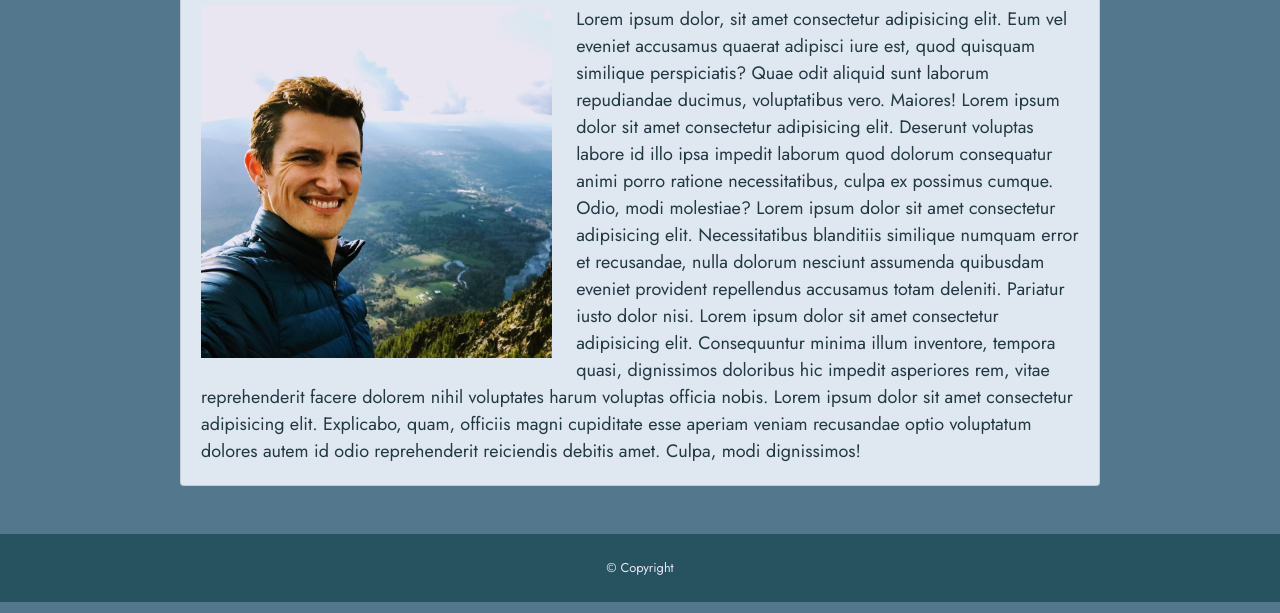
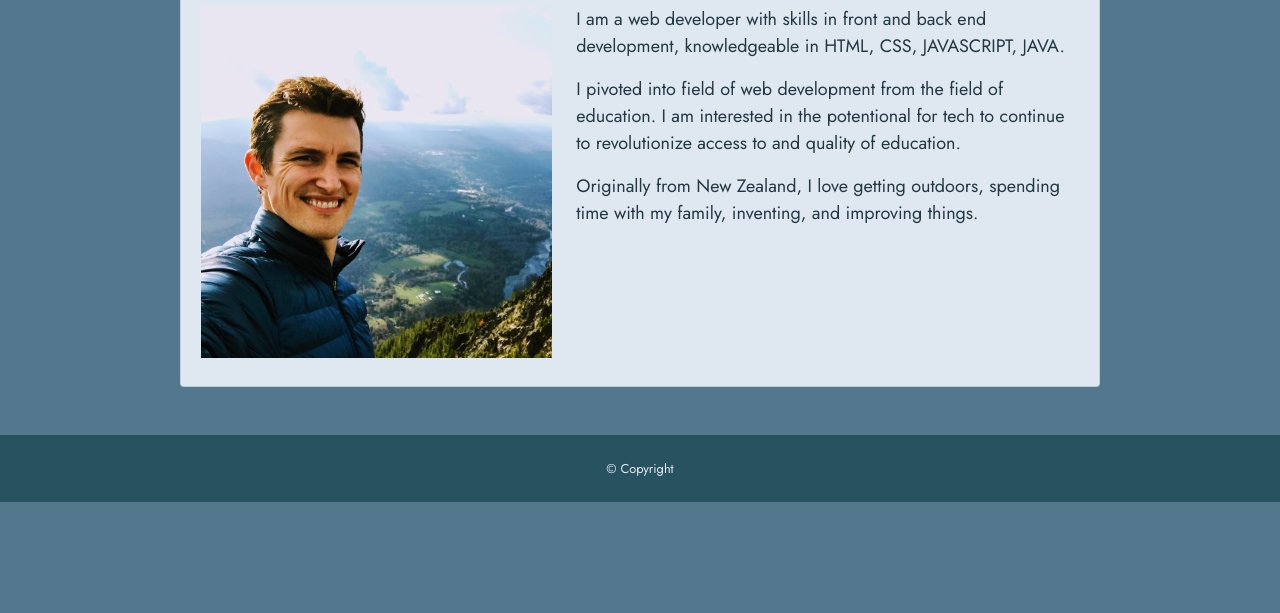
Before and after one commit to domjparker/portfolio, a plain HTML site: page index.html in a window 1280 px wide. Shown: the part 187-800 px from the top of the page. Drawn offline with nearby package versions, Linux system fonts and the light colour scheme; a web font is replaced by a local one.

Commit message:
replaced lorem with initial text on bio.

```diff
--- a/index.html
+++ b/index.html
@@ -18,7 +18,6 @@
   </head>
 
   <body>
-
     <!-- navigation -->
     <nav class="navbar navbar-expand-md navbar-custom">
       <!-- container for both navbar-brand and navbar-nav -->
@@ -54,7 +53,6 @@
       <div class="row">
         <div class="col-md-1"></div>
         <div class="col-md-10">
-
           <!-- About Me Card -->
           <section>
             <div class="card section card-body">
@@ -69,36 +67,26 @@
                     class="img-fluid profileimage float-left mr-4 mb-2"
                     src="/Assets/Images/profileimage.jpg"
                     alt="image of Dominic Parker"
-                   />
-                   <p class="card-text">
-                     Lorem ipsum dolor, sit amet consectetur adipisicing elit.
-                     Eum vel eveniet accusamus quaerat adipisci iure est, quod
-                    quisquam similique perspiciatis? Quae odit aliquid sunt
-                    laborum repudiandae ducimus, voluptatibus vero. Maiores!
-                    Lorem ipsum dolor sit amet consectetur adipisicing elit.
-                    Deserunt voluptas labore id illo ipsa impedit laborum quod
-                    dolorum consequatur animi porro ratione necessitatibus,
-                    culpa ex possimus cumque. Odio, modi molestiae? Lorem
-                    ipsum dolor sit amet consectetur adipisicing elit.
-                    Necessitatibus blanditiis similique numquam error et
-                    recusandae, nulla dolorum nesciunt assumenda quibusdam
-                    eveniet provident repellendus accusamus totam deleniti.
-                    Pariatur iusto dolor nisi. Lorem ipsum dolor sit amet
-                    consectetur adipisicing elit. Consequuntur minima illum
-                    inventore, tempora quasi, dignissimos doloribus hic
-                    impedit asperiores rem, vitae reprehenderit facere dolorem
-                    nihil voluptates harum voluptas officia nobis. Lorem ipsum
-                    dolor sit amet consectetur adipisicing elit. Explicabo,
-                    quam, officiis magni cupiditate esse aperiam veniam
-                    recusandae optio voluptatum dolores autem id odio
-                    reprehenderit reiciendis debitis amet. Culpa, modi
-                    dignissimos!
+                  />
+                  <p class="card-text">
+                    I am a web developer with skills in front and back end
+                    development, knowledgeable in HTML, CSS, JAVASCRIPT, JAVA.
+                  </p>
+                  <p>
+                    I pivoted into field of web development from the field of
+                    education. I am interested in the potentional for tech to
+                    continue to revolutionize access to and quality of
+                    education.
+                  </p>
+                  <p>
+                    Originally from New Zealand, I love getting outdoors,
+                    spending time with my family, inventing, and improving
+                    things.
                   </p>
                 </div>
               </div>
             </div>
           </section>
-
         </div>
         <div class="col-md-1"></div>
       </div>
--- a/style.css
+++ b/style.css
@@ -63,3 +63,12 @@ body {
   background-color: #275360;
   color: #eae6f4;
 }
+
+/* media queries but I didn't get to finish these as yet*/
+@Media screen and (max-width: 575px) {
+  .col-md-1 {
+    margin-left: 0;
+    margin-right: 0;
+
+  }
+}
```
Also changed, not shown: portfolio.html (line endings or trailing spaces).
